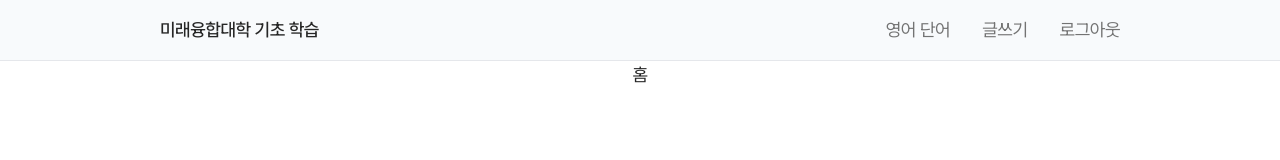
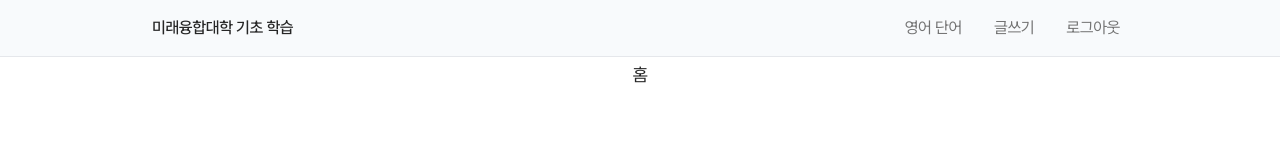
Before and after one commit to mju-future/ai-learning-web, a Next.js app: page / in a window 1280 px wide. Shown: the top 160 px of the page. Built offline with nearby package versions, Linux system fonts and the light colour scheme; what tailwind-corner-smoothing would draw is missing.

Commit message:
design: 기타 수정

```diff
--- a/src/app/layout.tsx
+++ b/src/app/layout.tsx
@@ -26,10 +26,12 @@ export default function RootLayout({
   return (
     <html lang="ko">
       <body
-        className={`${pretendard.className} flex min-h-screen w-full justify-center overflow-y-scroll text-lg tracking-tight text-neutral-800 antialiased`}
+        className={`${pretendard.className} flex min-h-screen w-full justify-center overflow-y-scroll tracking-tight text-neutral-800 antialiased`}
       >
         <Header />
-        <div className="mt-[61px] flex w-full max-w-screen-lg justify-center">{children}</div>
+        <div className="mt-[61px] flex w-full max-w-screen-lg justify-center px-6 text-lg">
+          {children}
+        </div>
       </body>
     </html>
   );
--- a/src/app/login/layout.tsx
+++ b/src/app/login/layout.tsx
@@ -6,9 +6,9 @@ export const metadata: Metadata = {
 
 export default function Login({ children }: Readonly<{ children: React.ReactNode }>) {
   return (
-    <div className="flex w-full max-w-screen-sm flex-col justify-center gap-14 px-10">
+    <main className="flex w-full max-w-screen-sm flex-col justify-center gap-14 px-10">
       <h1 className="text-4xl font-bold">로그인</h1>
       {children}
-    </div>
+    </main>
   );
 }
--- a/src/components/layout/header/index.tsx
+++ b/src/components/layout/header/index.tsx
@@ -11,7 +11,7 @@ export default function Header() {
   return (
     <header className="fixed z-10 flex w-full justify-center border-b bg-slate-50 py-2">
       <div className="flex w-full max-w-screen-lg justify-between px-6">
-        <Link href={'/'} className="p-2 font-medium">
+        <Link href={'/'} className="py-2 pr-2 font-medium">
           미래융합대학 기초 학습
         </Link>
         <nav className="flex gap-4 text-neutral-500">
```
